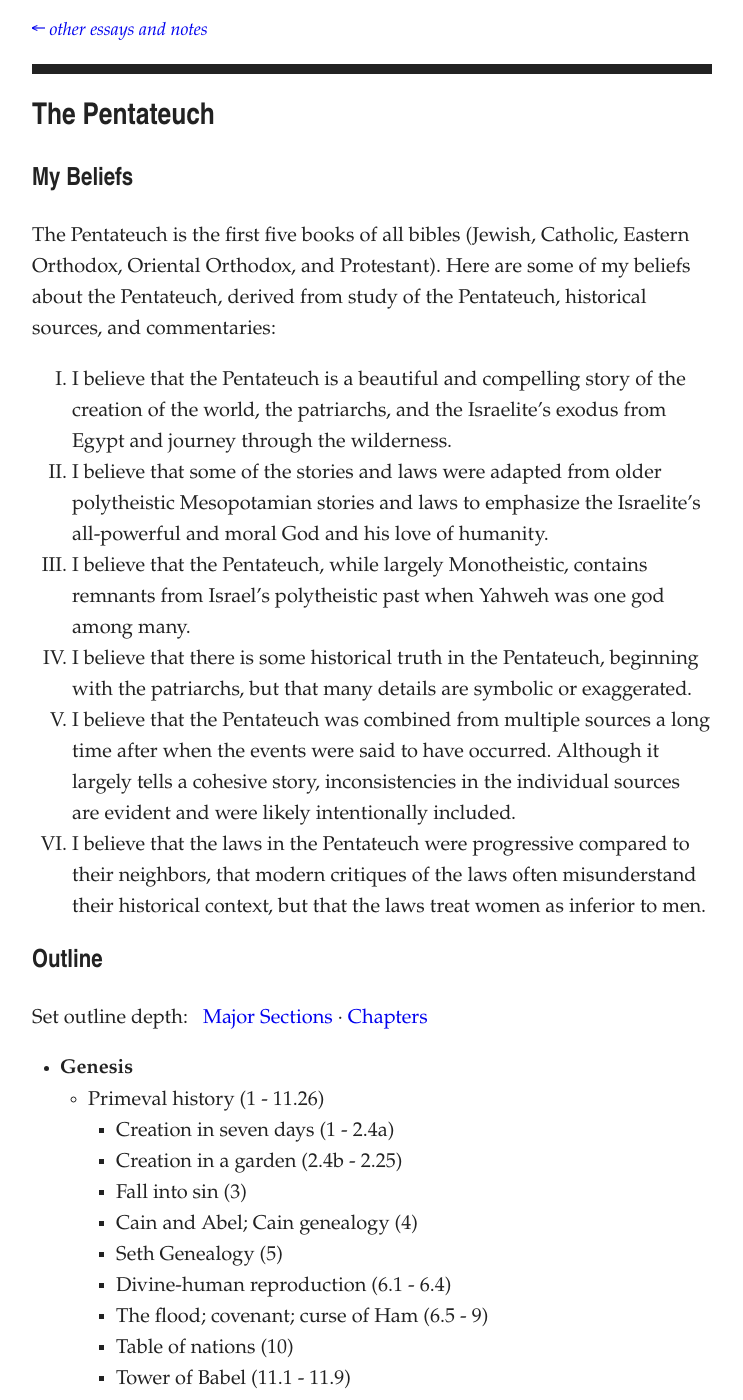
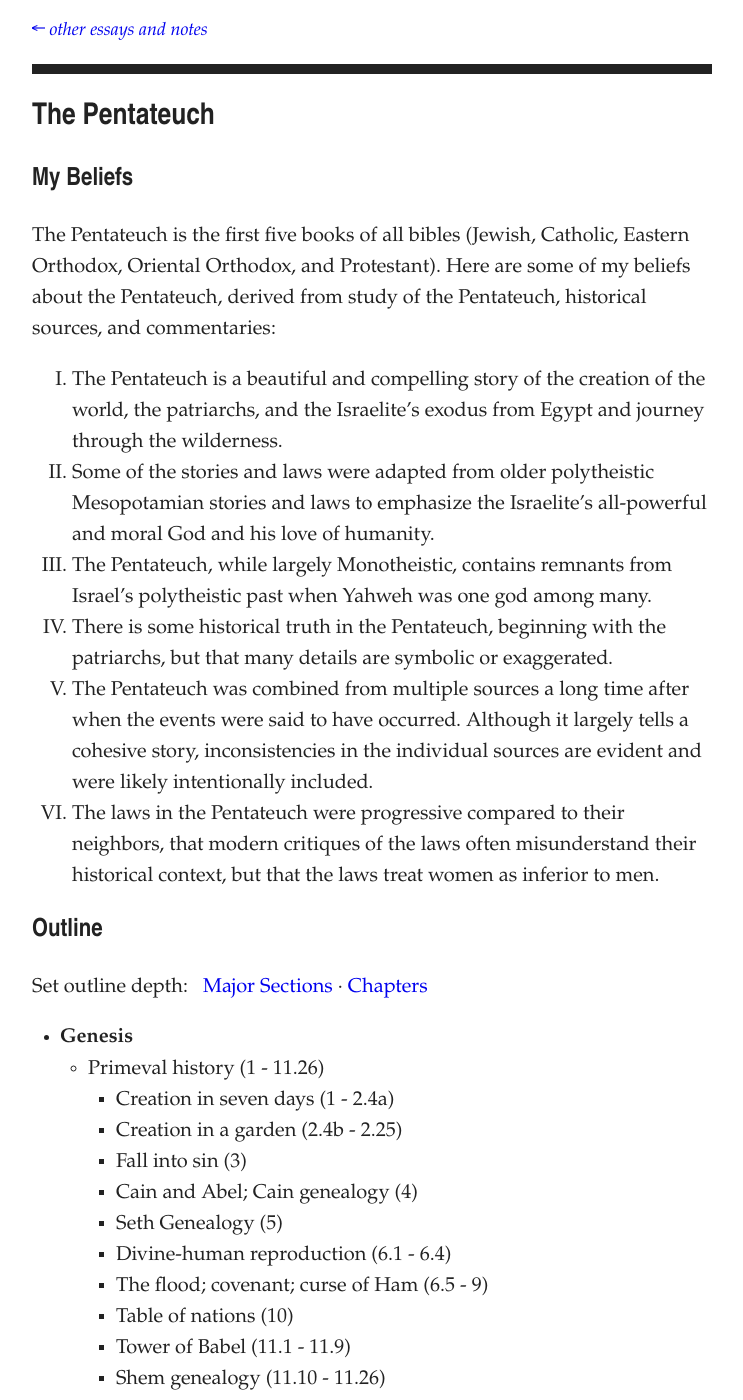
Before and after one commit to artsandmetaphysics/goodlifeodyssey, a Jekyll site: the page built from _documents/the-pentateuch.md, in a window 1280 px wide and 1400 px high. Shown: the whole window, without its empty margins (268-1011 px from the left). Built offline with Jekyll 4.4.1, drawn with Linux system fonts in a browser that asks for light colours; some of the changed text lies outside the part shown.

Commit message:
Soften language; update outline

```diff
--- a/_documents/the-pentateuch.md
+++ b/_documents/the-pentateuch.md
@@ -22,12 +22,12 @@ main > ul > li{font-weight:bold}
 
 The Pentateuch is the first five books of all bibles (Jewish, Catholic, Eastern Orthodox, Oriental Orthodox, and Protestant).  Here are some of my beliefs about the Pentateuch, derived from study of the Pentateuch, historical sources, and commentaries:
 
-1. I believe that the Pentateuch is a beautiful and compelling story of the creation of the world, the patriarchs, and the Israelite’s exodus from Egypt and journey through the wilderness.
-2. I believe that some of the stories and laws were adapted from older polytheistic Mesopotamian stories and laws to emphasize the Israelite’s all-powerful and moral God and his love of humanity.
-3. I believe that the Pentateuch, while largely Monotheistic, contains remnants from Israel’s polytheistic past when Yahweh was one god among many.
-4. I believe that there is some historical truth in the Pentateuch, beginning with the patriarchs, but that many details are symbolic or exaggerated.
-5. I believe that the Pentateuch was combined from multiple sources a long time after when the events were said to have occurred.  Although it largely tells a cohesive story, inconsistencies in the individual sources are evident and were likely intentionally included.
-6. I believe that the laws in the Pentateuch were progressive compared to their neighbors, that modern critiques of the laws often misunderstand their historical context, but that the laws treat women as inferior to men.
+1. The Pentateuch is a beautiful and compelling story of the creation of the world, the patriarchs, and the Israelite’s exodus from Egypt and journey through the wilderness.
+2. Some of the stories and laws were adapted from older polytheistic Mesopotamian stories and laws to emphasize the Israelite’s all-powerful and moral God and his love of humanity.
+3. The Pentateuch, while largely Monotheistic, contains remnants from Israel’s polytheistic past when Yahweh was one god among many.
+4. There is some historical truth in the Pentateuch, beginning with the patriarchs, but that many details are symbolic or exaggerated.
+5. The Pentateuch was combined from multiple sources a long time after when the events were said to have occurred.  Although it largely tells a cohesive story, inconsistencies in the individual sources are evident and were likely intentionally included.
+6. The laws in the Pentateuch were progressive compared to their neighbors, that modern critiques of the laws often misunderstand their historical context, but that the laws treat women as inferior to men.
 
 ## Outline
 
```
Also changed, not shown: other parts of _documents/the-pentateuch.md (+4 -4 lines), documents/the-pentateuch.md (+10 -10 lines).
